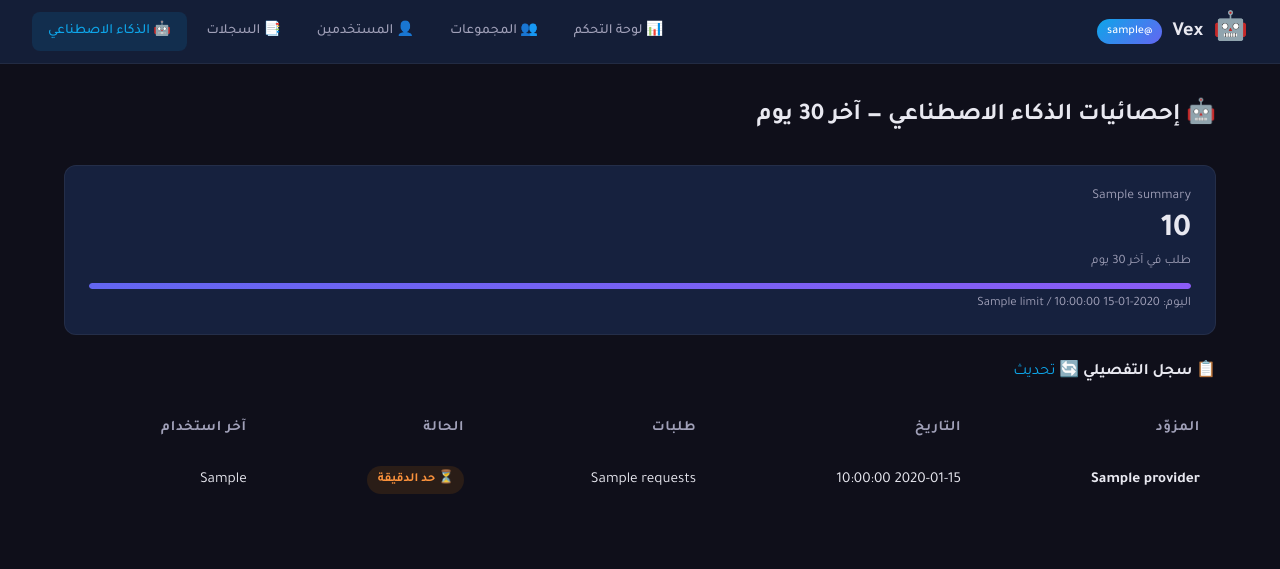
After one commit to twuijri/Vex, a FastAPI app: template web/templates/ai_stats.html in a window 1280 px wide. The commit adds this page. Shown: the top 569 px of the page. Run offline with FastAPI, Linux system fonts and the light colour scheme; the template is opened without the code that fills it: most values are stand-ins (such as "Sample title", 1, 10 or a date in 2020).

Commit message:
Add AI cascade chain (Gemini 1-3 + HuggingFace) with per-provider stats dashboard

```diff
--- a/requirements.txt
+++ b/requirements.txt
@@ -19,6 +19,10 @@ apscheduler==3.10.4
 # Arabic NLP
 pyarabic==0.6.15
 
+# AI Content Moderation (cascade chain)
+google-generativeai==0.8.5
+huggingface-hub==0.28.1
+
 # Utilities
 python-dotenv==1.0.1
 pydantic==2.10.5
--- /dev/null
+++ b/web/templates/ai_stats.html
@@ -0,0 +1,209 @@
+{% extends "base.html" %}
+
+{% block title %}Vex — إحصائيات الذكاء الاصطناعي{% endblock %}
+
+{% block head %}
+<style>
+    .ai-stats-table {
+        width: 100%;
+        border-collapse: collapse;
+        margin-top: 1rem;
+        border-radius: 12px;
+        overflow: hidden;
+    }
+
+    .ai-stats-table th {
+        background: var(--bg-hover);
+        padding: 0.85rem 1rem;
+        text-align: right;
+        font-weight: 600;
+        font-size: 0.9rem;
+        color: var(--text-secondary);
+        text-transform: uppercase;
+        letter-spacing: 0.05em;
+    }
+
+    .ai-stats-table td {
+        padding: 0.75rem 1rem;
+        border-bottom: 1px solid var(--border-color);
+        font-size: 0.95rem;
+    }
+
+    .ai-stats-table tr:last-child td {
+        border-bottom: none;
+    }
+
+    .ai-stats-table tr:hover td {
+        background: var(--bg-hover);
+    }
+
+    /* Status badges */
+    .badge {
+        display: inline-block;
+        padding: 0.2rem 0.65rem;
+        border-radius: 99px;
+        font-size: 0.78rem;
+        font-weight: 600;
+    }
+
+    .badge-ok {
+        background: #16a34a22;
+        color: #4ade80;
+    }
+
+    .badge-ratelimit {
+        background: #d9770622;
+        color: #fb923c;
+    }
+
+    .badge-error {
+        background: #dc262622;
+        color: #f87171;
+    }
+
+    .badge-day {
+        background: #7c3aed22;
+        color: #a78bfa;
+    }
+
+    /* Summary cards */
+    .provider-summary {
+        display: grid;
+        grid-template-columns: repeat(auto-fit, minmax(220px, 1fr));
+        gap: 1rem;
+        margin-bottom: 1.5rem;
+    }
+
+    .provider-card {
+        background: var(--bg-card);
+        border: 1px solid var(--border-color);
+        border-radius: 12px;
+        padding: 1.2rem 1.5rem;
+    }
+
+    .provider-card .p-name {
+        font-size: 0.85rem;
+        color: var(--text-secondary);
+        margin-bottom: 0.4rem;
+    }
+
+    .provider-card .p-count {
+        font-size: 2rem;
+        font-weight: 700;
+        color: var(--primary-color);
+        line-height: 1;
+    }
+
+    .provider-card .p-sub {
+        font-size: 0.8rem;
+        color: var(--text-secondary);
+        margin-top: 0.3rem;
+    }
+
+    /* Bar strip */
+    .usage-bar-wrap {
+        height: 6px;
+        background: var(--bg-hover);
+        border-radius: 99px;
+        margin-top: 0.6rem;
+        overflow: hidden;
+    }
+
+    .usage-bar {
+        height: 100%;
+        background: linear-gradient(90deg, #6366f1, #8b5cf6);
+        border-radius: 99px;
+        transition: width 0.5s ease;
+    }
+</style>
+{% endblock %}
+
+{% block nav %}
+<nav class="navbar">
+    <div class="nav-brand">
+        <span class="nav-logo">🤖</span>
+        <span class="nav-title">Vex</span>
+        <span class="nav-badge">@{{ bot_username }}</span>
+    </div>
+    <div class="nav-links">
+        <a href="/dashboard/" class="nav-link">📊 لوحة التحكم</a>
+        <a href="/dashboard/groups" class="nav-link">👥 المجموعات</a>
+        <a href="/dashboard/users" class="nav-link">👤 المستخدمين</a>
+        <a href="/dashboard/logs" class="nav-link">📑 السجلات</a>
+        <a href="/dashboard/ai-stats" class="nav-link active">🤖 الذكاء الاصطناعي</a>
+    </div>
+</nav>
+{% endblock %}
+
+{% block content %}
+<div class="dashboard">
+    <h1 class="page-title">🤖 إحصائيات الذكاء الاصطناعي — آخر 30 يوم</h1>
+
+    {% if not summaries %}
+    <div class="empty-state">
+        <div class="empty-icon">🌙</div>
+        <div class="empty-text">لا توجد بيانات بعد — ستظهر الإحصائيات بعد أول رسالة يحللها الذكاء الاصطناعي.</div>
+    </div>
+    {% else %}
+
+    <!-- Summary Cards -->
+    <div class="provider-summary">
+        {% for s in summaries %}
+        <div class="provider-card">
+            <div class="p-name">{{ s.label }}</div>
+            <div class="p-count">{{ s.total }}</div>
+            <div class="p-sub">طلب في آخر 30 يوم</div>
+            {% if s.limit %}
+            <div class="usage-bar-wrap">
+                <div class="usage-bar" style="width: {{ [s.today_pct, 100]|min }}%"></div>
+            </div>
+            <div class="p-sub">اليوم: {{ s.today }} / {{ s.limit }}</div>
+            {% endif %}
+        </div>
+        {% endfor %}
+    </div>
+
+    <!-- Detailed Table -->
+    <div class="log-container" style="height: auto;">
+        <div class="log-header">
+            <strong>📋 سجل التفصيلي</strong>
+            <a href="/dashboard/ai-stats" class="btn-refresh">🔄 تحديث</a>
+        </div>
+        <table class="ai-stats-table">
+            <thead>
+                <tr>
+                    <th>المزوّد</th>
+                    <th>التاريخ</th>
+                    <th>طلبات</th>
+                    <th>الحالة</th>
+                    <th>آخر استخدام</th>
+                </tr>
+            </thead>
+            <tbody>
+                {% for row in stats %}
+                <tr>
+                    <td><strong>{{ row.provider }}</strong></td>
+                    <td>{{ row.date }}</td>
+                    <td>{{ row.requests }}</td>
+                    <td>
+                        {% if row.status == 'ok' %}
+                        <span class="badge badge-ok">✅ ناجح</span>
+                        {% elif row.status == 'rate_limit_minute' %}
+                        <span class="badge badge-ratelimit">⏳ حد الدقيقة</span>
+                        {% elif row.status == 'rate_limit_day' %}
+                        <span class="badge badge-day">🚫 حد اليوم</span>
+                        {% elif row.status == 'error' %}
+                        <span class="badge badge-error">❌ خطأ</span>
+                        {% else %}
+                        <span class="badge">{{ row.status }}</span>
+                        {% endif %}
+                    </td>
+                    <td>{{ row.last_used }}</td>
+                </tr>
+                {% endfor %}
+            </tbody>
+        </table>
+    </div>
+    {% endif %}
+</div>
+{% endblock %}
--- a/web/templates/dashboard.html
+++ b/web/templates/dashboard.html
@@ -14,6 +14,7 @@
         <a href="/dashboard/groups" class="nav-link">👥 المجموعات</a>
         <a href="/dashboard/users" class="nav-link">👤 المستخدمين</a>
         <a href="/dashboard/logs" class="nav-link">📑 السجلات</a>
+        <a href="/dashboard/ai-stats" class="nav-link">🤖 الذكاء الاصطناعي</a>
     </div>
 </nav>
 {% endblock %}
--- a/web/templates/groups.html
+++ b/web/templates/groups.html
@@ -14,6 +14,7 @@
         <a href="/dashboard/groups" class="nav-link active">👥 المجموعات</a>
         <a href="/dashboard/users" class="nav-link">👤 المستخدمين</a>
         <a href="/dashboard/logs" class="nav-link">📑 السجلات</a>
+        <a href="/dashboard/ai-stats" class="nav-link">🤖 الذكاء الاصطناعي</a>
     </div>
 </nav>
 {% endblock %}
--- a/web/templates/users.html
+++ b/web/templates/users.html
@@ -14,6 +14,7 @@
         <a href="/dashboard/groups" class="nav-link">👥 المجموعات</a>
         <a href="/dashboard/users" class="nav-link active">👤 المستخدمين</a>
         <a href="/dashboard/logs" class="nav-link">📑 السجلات</a>
+        <a href="/dashboard/ai-stats" class="nav-link">🤖 الذكاء الاصطناعي</a>
     </div>
 </nav>
 {% endblock %}
```
Also changed, not shown: bot/handlers/antispam/content_guard.py (+2 -24 lines), bot/services/ai_service.py (added, +254 -0 lines), db/models.py (+16 -1 lines), web/routes/dashboard.py (+50 -0 lines).
